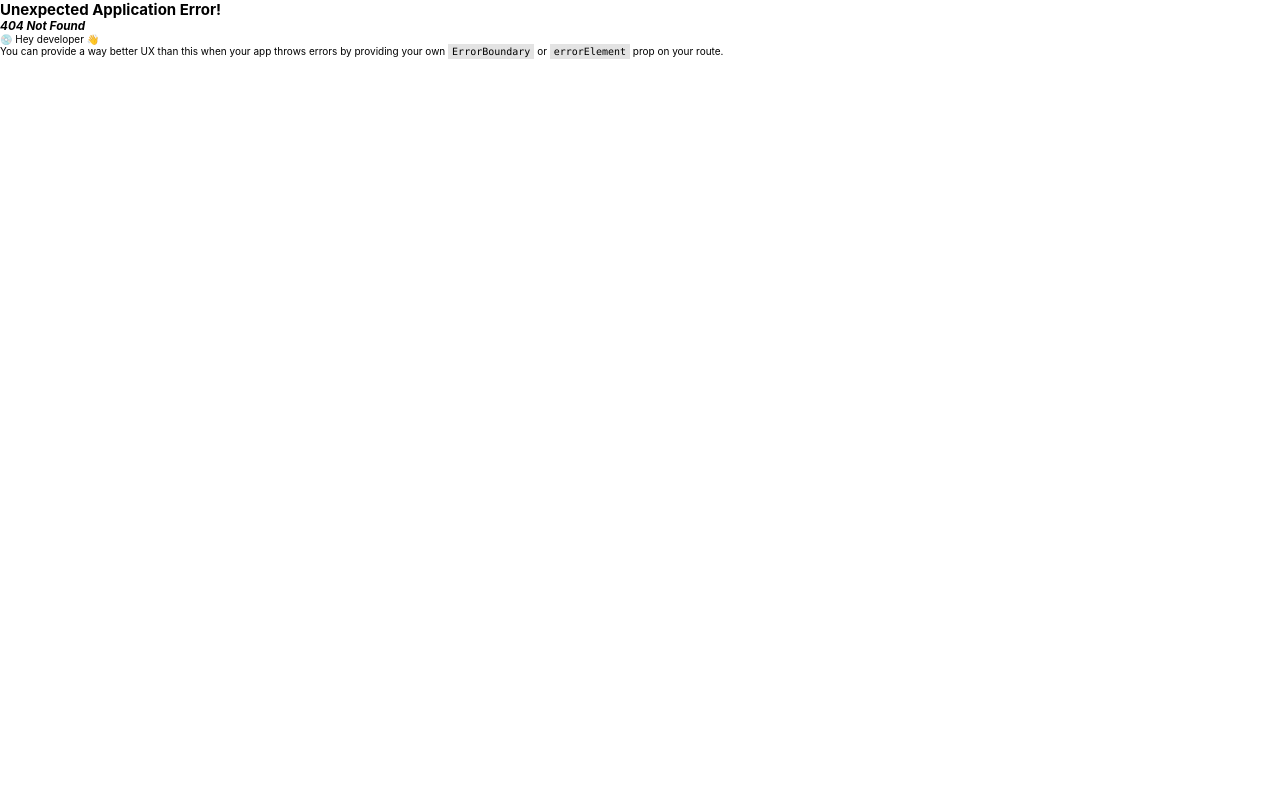
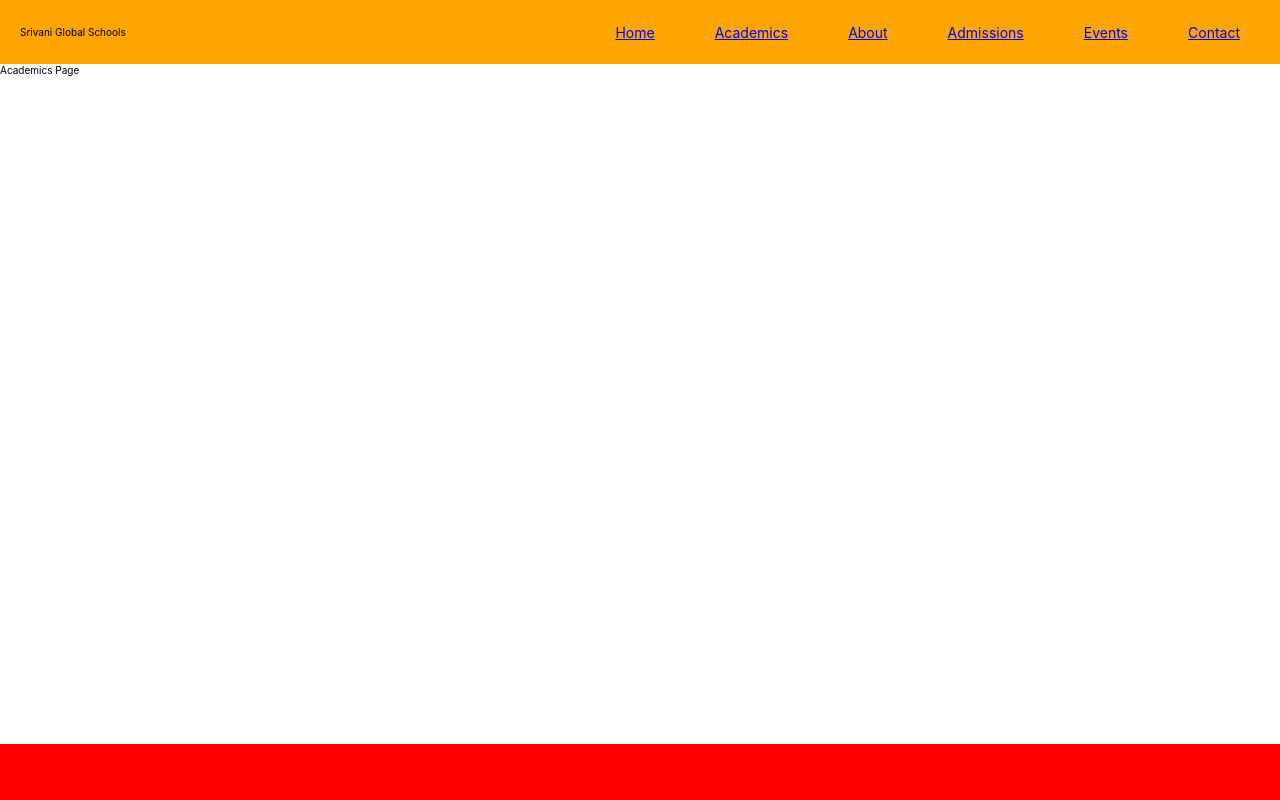
Before and after one commit to rajusirigineedi/svnglobalschools, a React (Create React App) app: page /academics in a window 1280 px wide. Before the commit this address had no page. Shown: the top 800 px of the page. Built offline with nearby package versions, Linux system fonts and the light colour scheme.

Commit message:
updated the code for routing

```diff
--- a/src/App.js
+++ b/src/App.js
@@ -6,7 +6,10 @@ import {
 } from "react-router-dom";
 import AppLayout from "./components/AppLayout";
 import About from "./pages/About";
+import Admissions from "./pages/Admissions";
+import Academics from "./pages/Academics"
 import Contact from "./pages/Contact";
+import Events from "./pages/Events";
 import { Home } from "./pages/Home";
 
 const router = createBrowserRouter(
@@ -15,6 +18,9 @@ const router = createBrowserRouter(
       <Route path="/" element={<Home />} />
       <Route path="/about" element={<About />} />
       <Route path="/contact" element={<Contact />} />
+      <Route path="/academics" element={<Academics />} />
+      <Route path="/admissions" element={<Admissions />} />
+      <Route path="/events" element={<Events />} />
     </Route>
   )
 );
--- a/src/components/Header/Header.jsx
+++ b/src/components/Header/Header.jsx
@@ -1,20 +1,33 @@
 import React from "react";
 import classes from "./header.module.css";
+import { Link } from "react-router-dom";
 
 export const Header = () => {
   return (
     <div className={classes["header"]}>
-      <div>Srivani Global Schools</div>
-      <div>
-        <ul>
-          <li>Home</li>
-          <li>Academics</li>
-          <li>About</li>
-          <li>Admissions</li>
-          <li>Events</li>
-          <li>Contact</li>
-        </ul>
+        <div>Srivani Global Schools</div>
+        <div>
+          <ul>
+            <li>
+              <Link to="/">Home</Link>
+            </li>
+            <li>
+              <Link to="/academics">Academics</Link>
+            </li>
+            <li>
+              <Link to="/about">About</Link>
+            </li>
+            <li>
+              <Link to="/admissions">Admissions</Link>
+            </li>
+            <li>
+              <Link to="/events">Events</Link>
+            </li>
+            <li>
+              <Link to="/contact">Contact</Link>
+            </li>
+          </ul>
+        </div>
       </div>
-    </div>
   );
 };
--- /dev/null
+++ b/src/pages/Academics.jsx
@@ -0,0 +1,11 @@
+import React from 'react';
+
+const Academics = () => {
+    return (
+        <div>
+            Academics Page
+        </div>
+    );
+};
+
+export default Academics;
--- /dev/null
+++ b/src/pages/Admissions.jsx
@@ -0,0 +1,11 @@
+import React from 'react';
+
+const Admissions = () => {
+    return (
+        <div>
+            Admissions
+        </div>
+    );
+};
+
+export default Admissions;
--- /dev/null
+++ b/src/pages/Events.jsx
@@ -0,0 +1,11 @@
+import React from 'react';
+
+const Events = () => {
+    return (
+        <div>
+            Events
+        </div>
+    );
+};
+
+export default Events;
```
